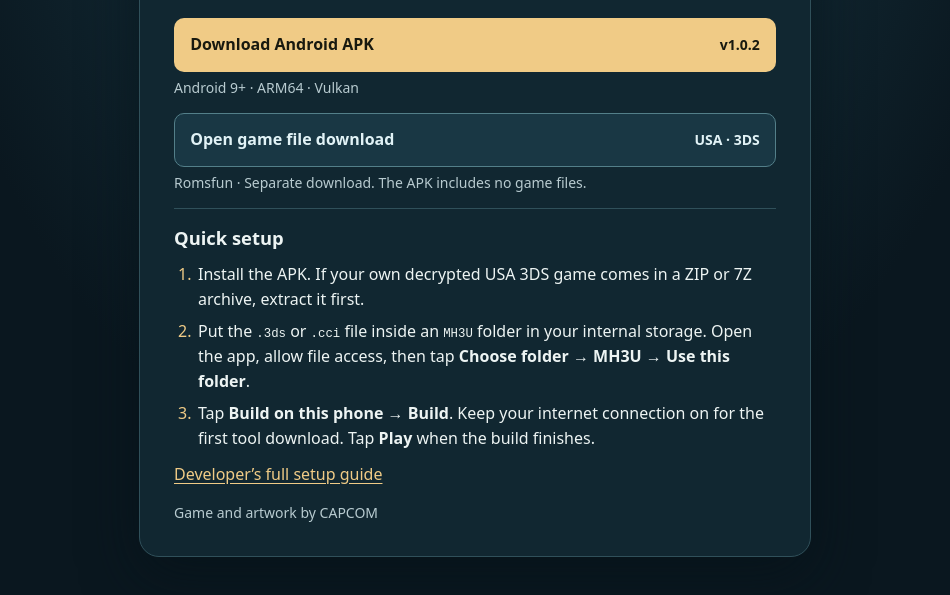
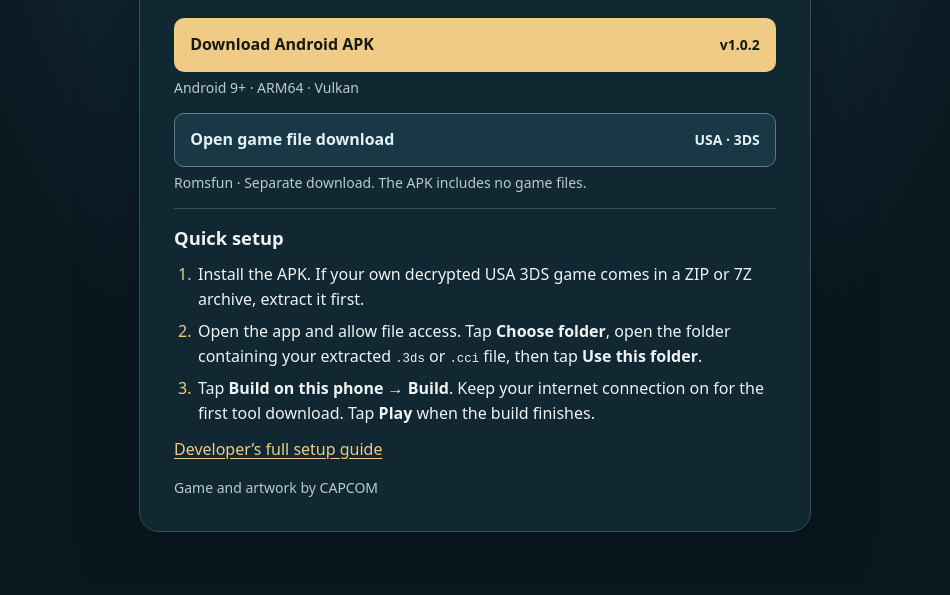
Before and after one commit to Rowelljay/monster-hunter-tri-android-apk, a website: page showcase/mh3u/index.html in a window 1280 px wide. Shown: the part 351-946 px from the top of the page, without its empty margins (165-1115 px from the left). Drawn offline with Linux system fonts and the light colour scheme.

Commit message:
Clarify MH3U game folder selection

```diff
--- a/showcase/mh3u/index.html
+++ b/showcase/mh3u/index.html
@@ -29,7 +29,7 @@
       <h2 id="setup-title">Quick setup</h2>
       <ol>
         <li>Install the APK. If your own decrypted USA 3DS game comes in a ZIP or 7Z archive, extract it first.</li>
-        <li>Put the <code>.3ds</code> or <code>.cci</code> file inside an <code>MH3U</code> folder in your internal storage. Open the app, allow file access, then tap <strong>Choose folder → MH3U → Use this folder</strong>.</li>
+        <li>Open the app and allow file access. Tap <strong>Choose folder</strong>, open the folder containing your extracted <code>.3ds</code> or <code>.cci</code> file, then tap <strong>Use this folder</strong>.</li>
         <li>Tap <strong>Build on this phone → Build</strong>. Keep your internet connection on for the first tool download. Tap <strong>Play</strong> when the build finishes.</li>
       </ol>
       <p><a href="https://github.com/khorne-hub/3u-native#setup" target="_blank" rel="noopener noreferrer">Developer’s full setup guide</a></p>
```
